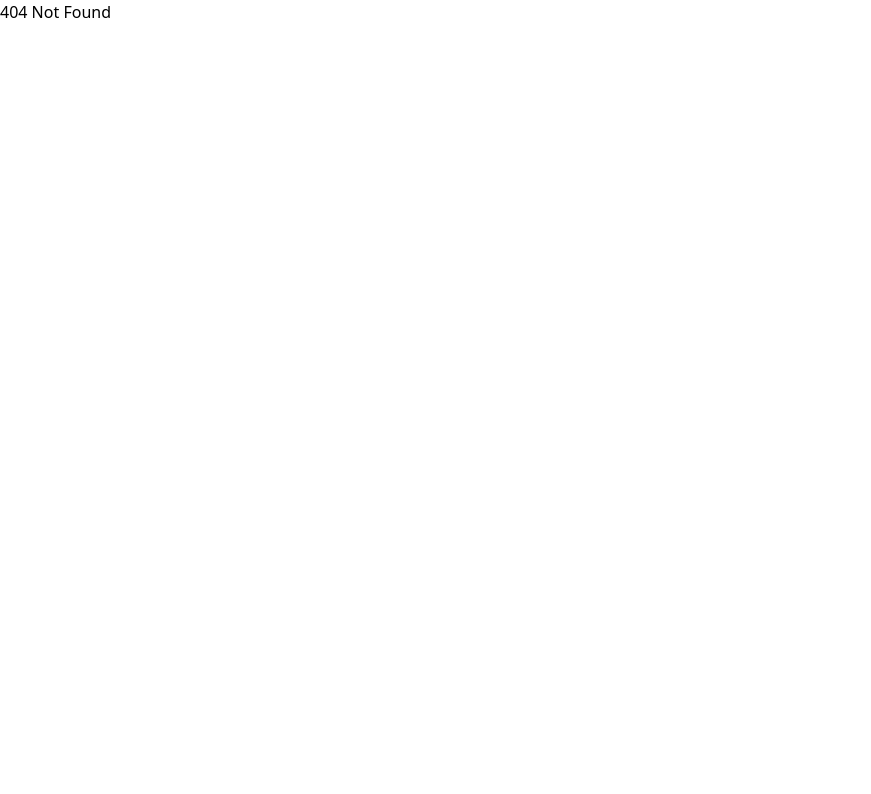
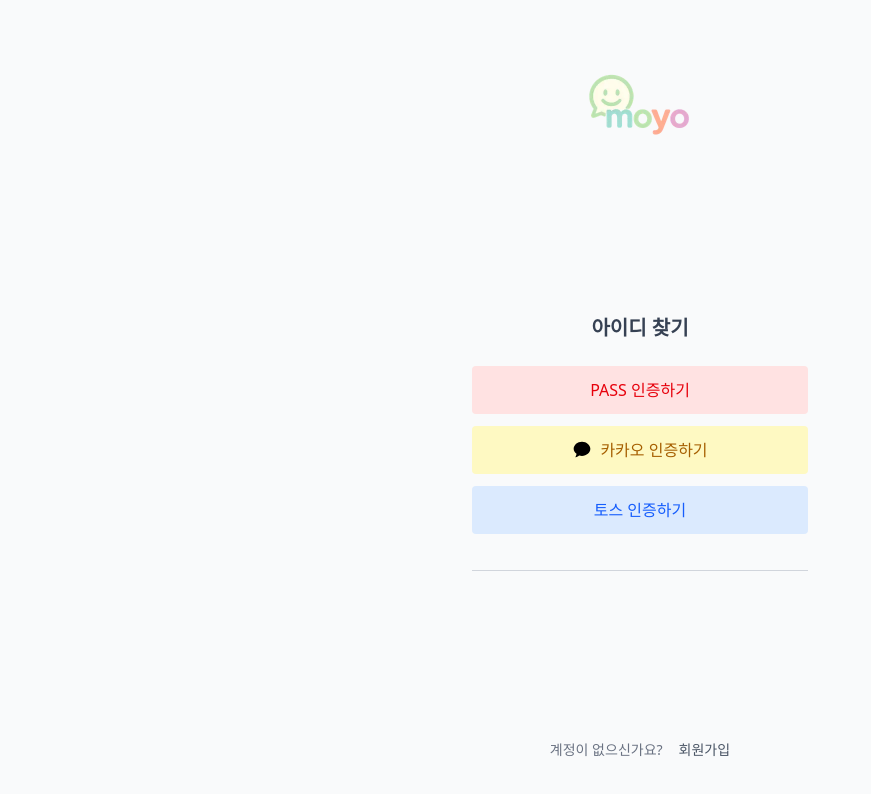
Before and after one commit to ssy330/Moyo_front, a React (Vite) app: page /login/idInquiry in a window 1280 px wide. Before the commit this address had no page. Shown: the top 794 px of the page, without its empty margins (0-871 px from the left). Built offline with nearby package versions, Linux system fonts and the light colour scheme.

Commit message:
add Find ID PW Page and modify InputField and Btn anni

```diff
--- a/src/components/InputField.tsx
+++ b/src/components/InputField.tsx
@@ -16,7 +16,9 @@
 }: InputFieldProps) => {
   return (
     <input
-      className={`h-12 bg-gray-200 rounded flex items-center px-3 w-full ${className}`}
+      className={`h-12 px-3 w-full rounded-md border border-gray-300
+        focus:outline-none focus:ring-1 focus:ring-green-400 focus:border-green-400
+        placeholder-gray-400 bg-white shadow-sm ${className}`}
       placeholder={placeholder}
       type={type}
       onChange={onChange}
--- a/src/components/LoginButton.tsx
+++ b/src/components/LoginButton.tsx
@@ -1,12 +1,12 @@
 // 로그인 버튼 기본 스타일 정의
 const LoginButtonDefaultStyle =
-  "h-12  rounded mb-3 flex items-center justify-center w-full cursor-pointer";
-// Prop타입 정의
+  "h-12  rounded mb-3 flex items-center justify-center w-full cursor-pointer transition-colors duration-200";
+// Prop타입 정의 - 아이콘(객체 노드로), 버튼 제목, 버튼 추가 스타일, onClick
 interface LoginButtonProps {
   icon?: React.ReactNode;
   title: string;
-  styles: string;
-  onClick?: (e: React.MouseEvent<HTMLButtonElement>) => void;
+  styles?: string; //임시
+  onClick?: (e: React.MouseEvent<HTMLButtonElement>) => void; // 임시 선택적 프로퍼티
 }
 //로그인 버튼
 const LoginButton = ({ icon, title, styles, onClick }: LoginButtonProps) => {
--- /dev/null
+++ b/src/pages/auth/FindIdPage.tsx
@@ -0,0 +1,53 @@
+import logoImg from "@/assets/Moyo_logo.png";
+import LoginButton from "@/components/LoginButton";
+import AuthLinks from "@/components/AuthLinks";
+import { useNavigate } from "react-router-dom";
+import KakaoTalkIcon from "@/assets/KakaoTalkIcon";
+
+const FindIdPage = () => {
+  const nav = useNavigate();
+
+  return (
+    <div className="min-h-screen flex flex-col items-center bg-gray-50">
+      {/* 상단 로고 */}
+      <div className="flex items-center justify-center mt-10 cursor-pointer">
+        <img
+          className="w-32 h-auto rounded"
+          src={logoImg}
+          alt="Moyo Logo"
+          onClick={() => nav("/login")}
+        />
+      </div>
+
+      {/* 본문 - 인증 버튼들 */}
+      <div className="flex flex-col items-center justify-center flex-1 w-full max-w-sm p-6">
+        <h2 className="text-xl font-bold text-gray-700 mb-6">아이디 찾기</h2>
+        {/* Pass 인증 */}
+        <LoginButton
+          title="PASS 인증하기"
+          styles="bg-red-100 text-red-600 hover:bg-red-200"
+        />
+        {/* 카카오 인증 */}
+        <LoginButton
+          icon={<KakaoTalkIcon />}
+          title="카카오 인증하기"
+          styles="bg-yellow-100 text-yellow-700 hover:bg-yellow-200"
+        />
+        {/* 토스 인증 */}
+        <LoginButton
+          title="토스 인증하기"
+          styles="bg-blue-100 text-blue-600 hover:bg-blue-200"
+        />
+        <hr className="my-6 border-gray-300 w-full" />
+      </div>
+
+      {/* 하단 링크 */}
+      <div className="pb-10 text-sm text-gray-600 flex space-x-4">
+        <p className="text-gray-500">계정이 없으신가요?</p>
+        <AuthLinks text="회원가입" onClick={() => nav("/register")} />
+      </div>
+    </div>
+  );
+};
+
+export default FindIdPage;
--- /dev/null
+++ b/src/pages/auth/FindPwPage.tsx
@@ -0,0 +1,51 @@
+import AuthLinks from "@/components/AuthLinks";
+import LoginButton from "@/components/LoginButton";
+import { useNavigate } from "react-router-dom";
+import logoImg from "@/assets/Moyo_logo.png";
+import InputField from "@/components/InputField";
+
+const FindPwPage = () => {
+  const nav = useNavigate();
+
+  return (
+    <div className="min-h-screen flex flex-col items-center bg-gray-50 px-4">
+      {/* 상단 로고 */}
+      <div className="flex items-center justify-center mt-10">
+        <img
+          className="w-28 sm:w-32 h-auto rounded cursor-pointer"
+          src={logoImg}
+          alt="Moyo Logo"
+          onClick={() => nav("/login")}
+        />
+      </div>
+
+      {/* 본문 */}
+      <div className="flex flex-col items-center justify-center flex-1 w-full max-w-sm p-6">
+        {/* 반응형 텍스트 */}
+        <h2 className="text-lg sm:text-xl font-bold text-gray-700 mb-6 text-center leading-snug break-keep max-w-xs sm:max-w-sm">
+          비밀번호 찾기 (아이디 입력)
+        </h2>
+
+        {/* 입력창 + 버튼 */}
+        <div className="w-full flex flex-col space-y-4">
+          <InputField
+            placeholder="비밀번호를 찾을 아이디를 입력하세요"
+            name="id"
+            className="w-full "
+          />
+          <LoginButton title="다음" styles="bg-green-200 hover:bg-green-300" />
+        </div>
+
+        <hr className="my-6 border-gray-300 w-full" />
+      </div>
+
+      {/* 하단 링크 */}
+      <div className="pb-10 text-sm text-gray-600 flex flex-col sm:flex-row items-center sm:space-x-4 space-y-2 sm:space-y-0 text-center">
+        <p className="text-gray-500">아이디를 잊으셨나요?</p>
+        <AuthLinks text="아이디 찾기" onClick={() => nav("/login/idInquiry")} />
+      </div>
+    </div>
+  );
+};
+
+export default FindPwPage;
--- a/src/pages/auth/LoginPage.tsx
+++ b/src/pages/auth/LoginPage.tsx
@@ -12,8 +12,12 @@
   return (
     <div className="min-h-screen flex flex-col md:flex-row">
       {/* 왼쪽 영역 - 로고 */}
-      <div className="flex flex-1 items-center justify-center p-8 -mt-4 md:-mt-15">
-        <img className="w-auto h-50  rounded" src={logoImg} />
+      <div className="flex flex-1 items-center justify-center p-8 -mt-4 md:-mt-15 cursor-pointer">
+        <img
+          className="w-auto h-50  rounded"
+          src={logoImg}
+          onClick={() => nav("/login")}
+        />
       </div>
 
       {/* 오른쪽 영역 - 로그인 박스 */}
@@ -21,9 +25,19 @@
         <div className="w-full max-w-sm p-6">
           {/* 아이디/비번 입력 */}
           <div className="space-y-3 mb-4">
-            <InputField placeholder="아이디 입력" />
-            <InputField placeholder="비밀번호 입력" type="password" />
+            <InputField name="id" placeholder="아이디 입력" />
+            <InputField
+              name="password"
+              placeholder="비밀번호 입력"
+              type="password"
+            />
           </div>
+
+          {/* 소셜 로그인 버튼 */}
+          <LoginButton
+            title="로그인 버튼"
+            styles="bg-green-300 hover:bg-green-400"
+          />
 
           {/* 로그인 버튼 */}
           <LoginButton
@@ -31,17 +45,20 @@
             title={"카카오계정으로 시작하기"}
             styles="gap-2 bg-[#FEE500] hover:bg-[#F4DC00]"
           />
-
-          {/* 소셜 로그인 버튼 */}
-          <LoginButton title="로그인 버튼" styles="bg-gray-300" />
-
+          <hr />
           {/* 하단 링크들 */}
-          <div className="text-center text-sm text-gray-500 mb-6 space-x-2">
+          <div className="text-center text-sm text-gray-500 mt-3 mb-6 space-x-2">
             <AuthLinks text="회원가입" onClick={() => nav("/register")} />
             <span>|</span>
-            <AuthLinks text="아이디 찾기" />
+            <AuthLinks
+              text="아이디 찾기"
+              onClick={() => nav("/login/idInquiry")}
+            />
             <span>|</span>
-            <AuthLinks text="비밀번호 찾기" />
+            <AuthLinks
+              text="비밀번호 찾기"
+              onClick={() => nav("/login/pwInquiry")}
+            />
           </div>
         </div>
       </div>
--- a/src/pages/auth/RegisterPage.tsx
+++ b/src/pages/auth/RegisterPage.tsx
@@ -1,4 +1,3 @@
-// src/pages/auth/RegisterPage.tsx
 export default function RegisterPage() {
   return <h1>Register</h1>;
 }
--- a/src/router.tsx
+++ b/src/router.tsx
@@ -1,7 +1,7 @@
 // src/router.tsx
-import React, { Suspense, lazy } from "react";
+import { Suspense, lazy } from "react";
 import { createBrowserRouter, Outlet } from "react-router-dom";
-import AppLayout from "./AppLayout"
+import AppLayout from "./AppLayout";
 
 // --- 페이지 컴포넌트 (lazy 로드) ---
 const HomePage = lazy(() => import("./pages/HomePage"));
@@ -12,7 +12,8 @@
 const ProfilePage = lazy(() => import("./pages/profile/ProfilePage"));
 const SettingsPage = lazy(() => import("./pages/settings/SettingsPage"));
 const NotFoundPage = lazy(() => import("./pages/NotFoundPage"));
-
+const FindIdPage = lazy(() => import("./pages/auth/FindIdPage"));
+const FindPwPage = lazy(() => import("./pages/auth/FindPwPage"));
 
 // --- 라우터 정의 ---
 export const router = createBrowserRouter([
@@ -28,5 +29,7 @@
   },
   { path: "/login", element: <LoginPage /> },
   { path: "/register", element: <RegisterPage /> },
+  { path: "/login/idInquiry", element: <FindIdPage /> },
+  { path: "/login/pwInquiry", element: <FindPwPage /> },
   { path: "*", element: <NotFoundPage /> },
 ]);
```
